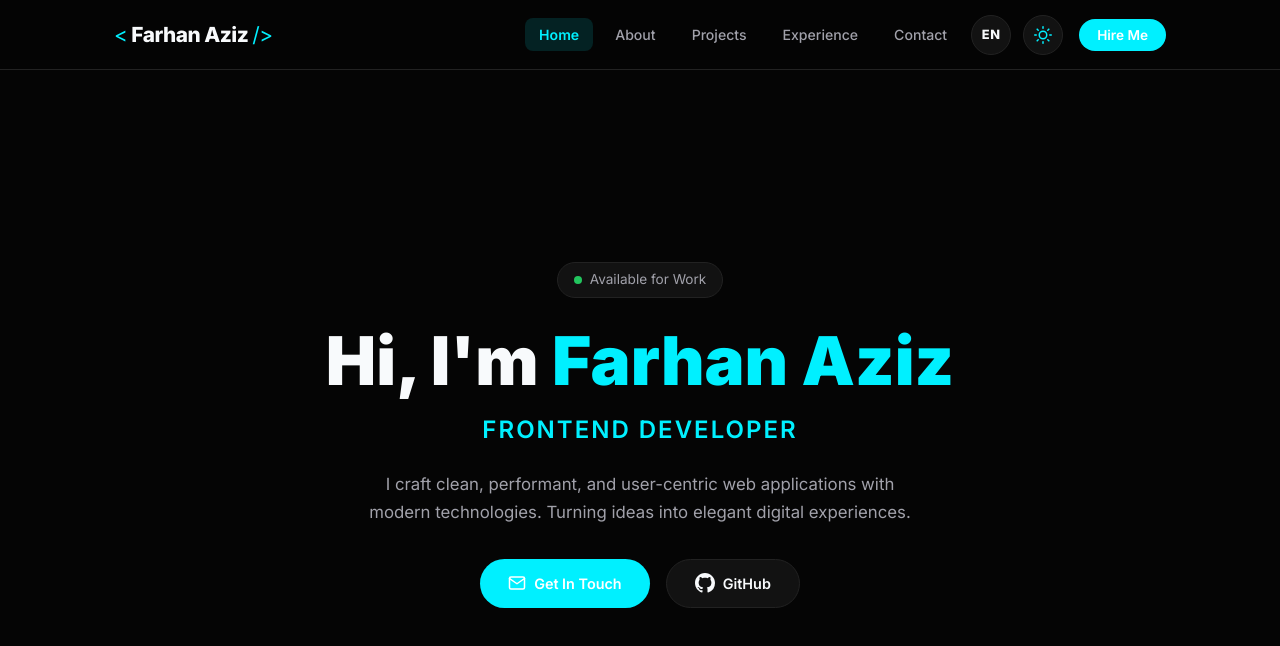
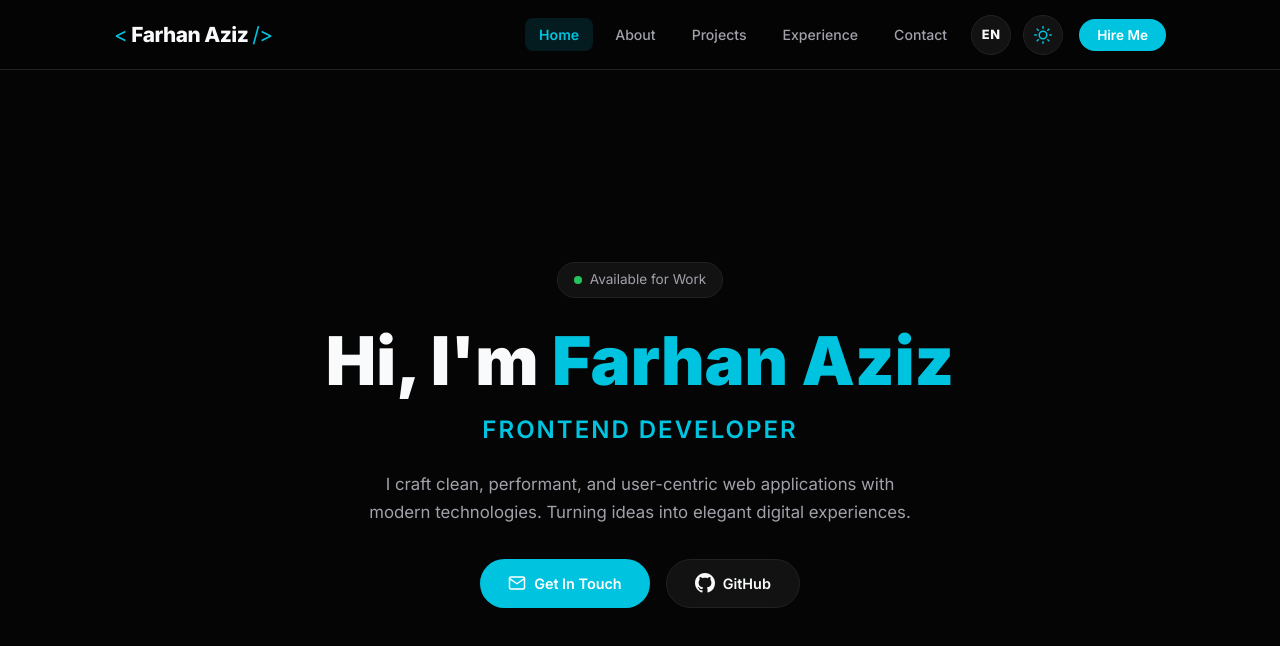
Before and after one commit to Retiishia/Portreact-project, a React (Vite) app: page / in a window 1280 px wide. Shown: the top 646 px of the page. Built offline with nearby package versions, Linux system fonts and the light colour scheme.

Commit message:
style: Tune cyan accent to rich deep cyan and set Light Mode to pure full white

```diff
--- a/src/index.css
+++ b/src/index.css
@@ -1,8 +1,8 @@
 /* ========================================
-   Design System — Black & Cyan with Dark/Light Themes
+   Design System — Black & Rich Cyan (Pure White Light Mode)
    ======================================== */
 
-/* Dark Mode (Default) — Pure Black & Electric Cyan */
+/* Dark Mode (Default) — Pure Black & Deep Rich Cyan */
 :root, [data-theme="dark"] {
   --bg-primary: #050505;
   --bg-secondary: #0d0d0d;
@@ -11,43 +11,43 @@
   --bg-navbar: rgba(5, 5, 5, 0.95);
 
   --border-color: #222222;
-  --border-hover: #00f0ff;
+  --border-hover: #00c4df;
 
   --text-primary: #f8fafc;
   --text-secondary: #a1a1aa;
   --text-muted: #71717a;
 
-  --accent-primary: #00f0ff;      /* Electric Cyan */
-  --accent-hover: #00c8d6;
-  --accent-light: rgba(0, 240, 255, 0.12);
-  --accent-glow: rgba(0, 240, 255, 0.25);
+  --accent-primary: #00c4df;      /* Rich Deep Cyan */
+  --accent-hover: #00a5bd;
+  --accent-light: rgba(0, 196, 223, 0.12);
+  --accent-glow: rgba(0, 196, 223, 0.25);
 
   --shadow-card: 0 4px 20px rgba(0, 0, 0, 0.5);
-  --shadow-glow: 0 0 15px rgba(0, 240, 255, 0.2);
+  --shadow-glow: 0 0 15px rgba(0, 196, 223, 0.2);
 }
 
-/* Light Mode — Crisp White & Vibrant Cyan */
+/* Light Mode — Pure Full White Background & Crisp Dark Text */
 [data-theme="light"] {
-  --bg-primary: #f8fafc;
-  --bg-secondary: #ffffff;
-  --bg-card: #ffffff;
-  --bg-card-hover: #f1f5f9;
-  --bg-navbar: rgba(255, 255, 255, 0.95);
+  --bg-primary: #ffffff;          /* Pure full white */
+  --bg-secondary: #ffffff;        /* Pure full white */
+  --bg-card: #ffffff;             /* Pure full white card */
+  --bg-card-hover: #f8fafc;
+  --bg-navbar: rgba(255, 255, 255, 0.98);
 
-  --border-color: #e2e8f0;
-  --border-hover: #0891b2;
+  --border-color: #e2e8f0;        /* Subtle clean border */
+  --border-hover: #0284c7;
 
-  --text-primary: #0f172a;
+  --text-primary: #09090b;        /* Crisp dark text */
   --text-secondary: #475569;
-  --text-muted: #94a3b8;
+  --text-muted: #64748b;
 
-  --accent-primary: #0891b2;      /* Deep Cyan for light mode readability */
-  --accent-hover: #0e7490;
-  --accent-light: rgba(8, 145, 178, 0.12);
-  --accent-glow: rgba(8, 145, 178, 0.2);
+  --accent-primary: #0284c7;      /* Rich Deep Cyan for Light Mode */
+  --accent-hover: #0369a1;
+  --accent-light: rgba(2, 132, 199, 0.1);
+  --accent-glow: rgba(2, 132, 199, 0.15);
 
-  --shadow-card: 0 4px 16px rgba(0, 0, 0, 0.06);
-  --shadow-glow: 0 0 15px rgba(8, 145, 178, 0.15);
+  --shadow-card: 0 4px 20px rgba(0, 0, 0, 0.05);
+  --shadow-glow: 0 0 15px rgba(2, 132, 199, 0.12);
 }
 
 :root {
```
